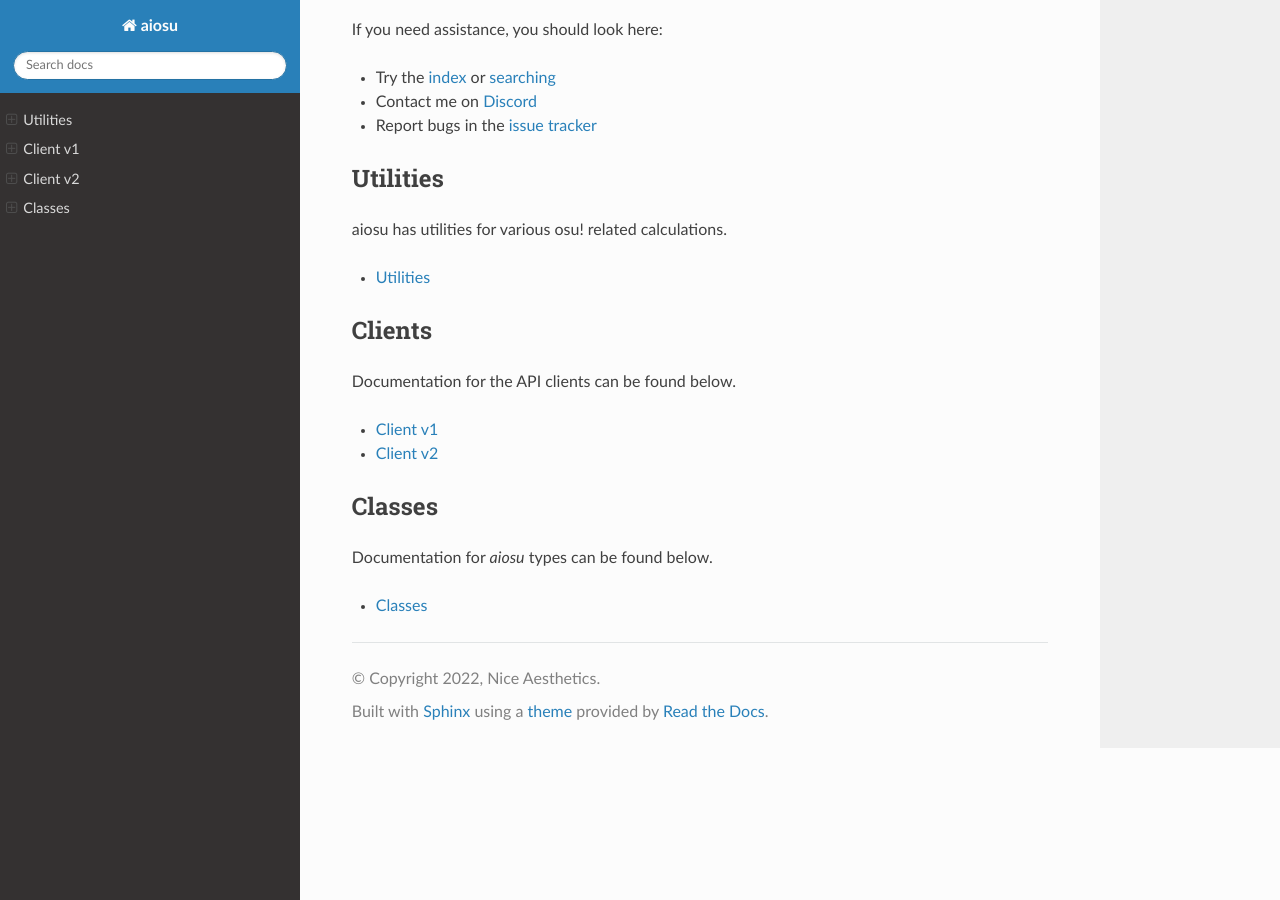
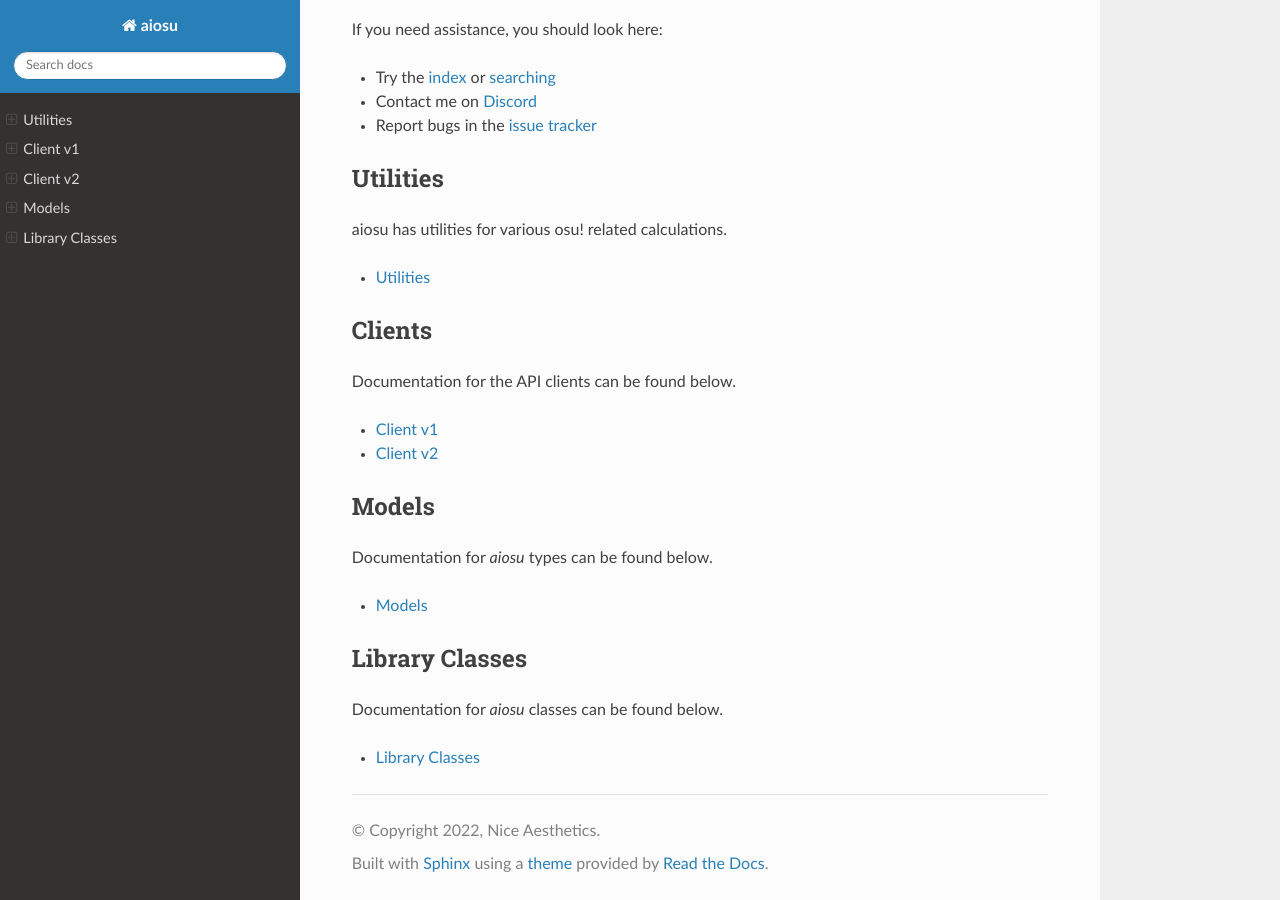
Before and after one commit to NiceAesth/aiosu, a Sphinx documentation site: the page built from docs/source/index.rst, in a window 1280 px wide and 900 px high, scrolled down 590 px. Built offline with Sphinx 7.4.7 and the Read the Docs theme 2.0.0, drawn with Linux system fonts in a browser that asks for light colours.

Commit message:
Update docs

```diff
--- a/docs/source/index.rst
+++ b/docs/source/index.rst
@@ -53,7 +53,7 @@ Documentation for the API clients can be found below.
 
    clients/*/*
 
-Classes
+Models
 -------
 
 Documentation for `aiosu` types can be found below.
@@ -61,4 +61,14 @@ Documentation for `aiosu` types can be found below.
 .. toctree::
    :maxdepth: 1
 
-   classes/index.rst
+   models/index.rst
+
+Library Classes
+---------------
+
+Documentation for `aiosu` classes can be found below.
+
+.. toctree::
+   :maxdepth: 1
+
+   library/index.rst
--- a/docs/source/quickstart.rst
+++ b/docs/source/quickstart.rst
@@ -67,9 +67,9 @@ API v2 Example
 
 
     async def main():
-        token = aiosu.classes.OAuthToken.parse_obj(json_token_from_api)
+        token = aiosu.models.OAuthToken.parse_obj(json_token_from_api)
 
-        token = aiosu.classes.OAuthToken(
+        token = aiosu.models.OAuthToken(
             access_token="access token",
             refresh_token="refresh token",
             expires_on=datetime.datetime.utcnow()
```
Also changed, not shown: other parts of docs/source/quickstart.rst (+1 -1 lines), docs/source/classes/index.rst (deleted, +0 -99 lines), docs/source/library/index.rst (added, +16 -0 lines), docs/source/models/index.rst (added, +92 -0 lines).
